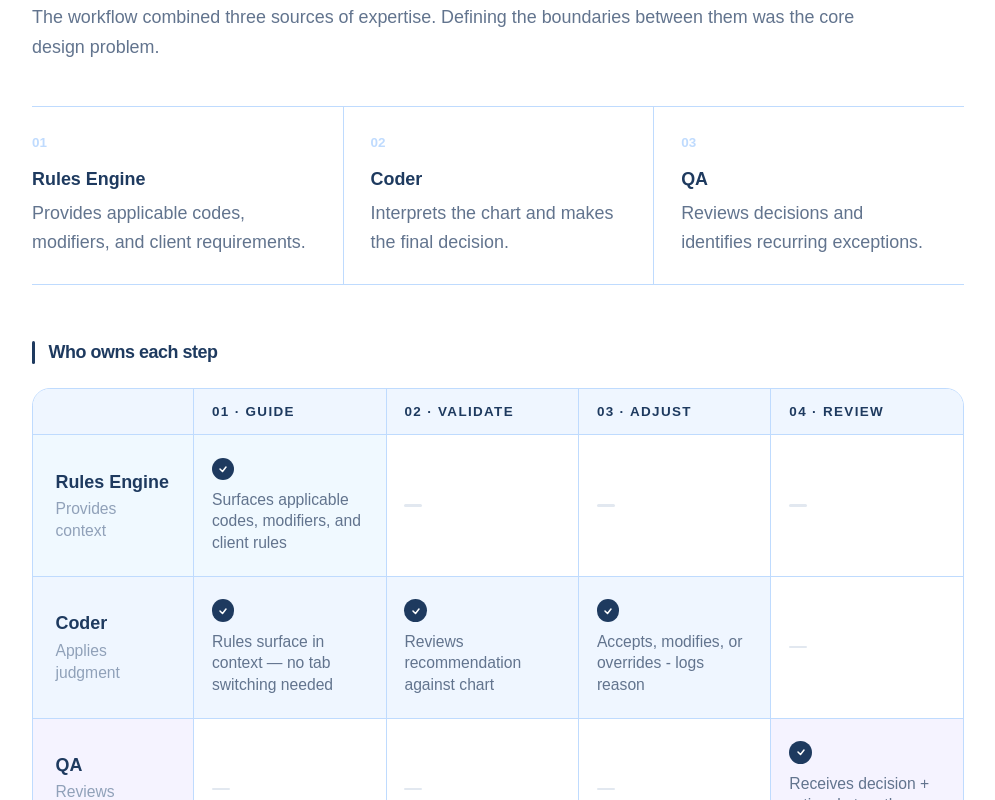
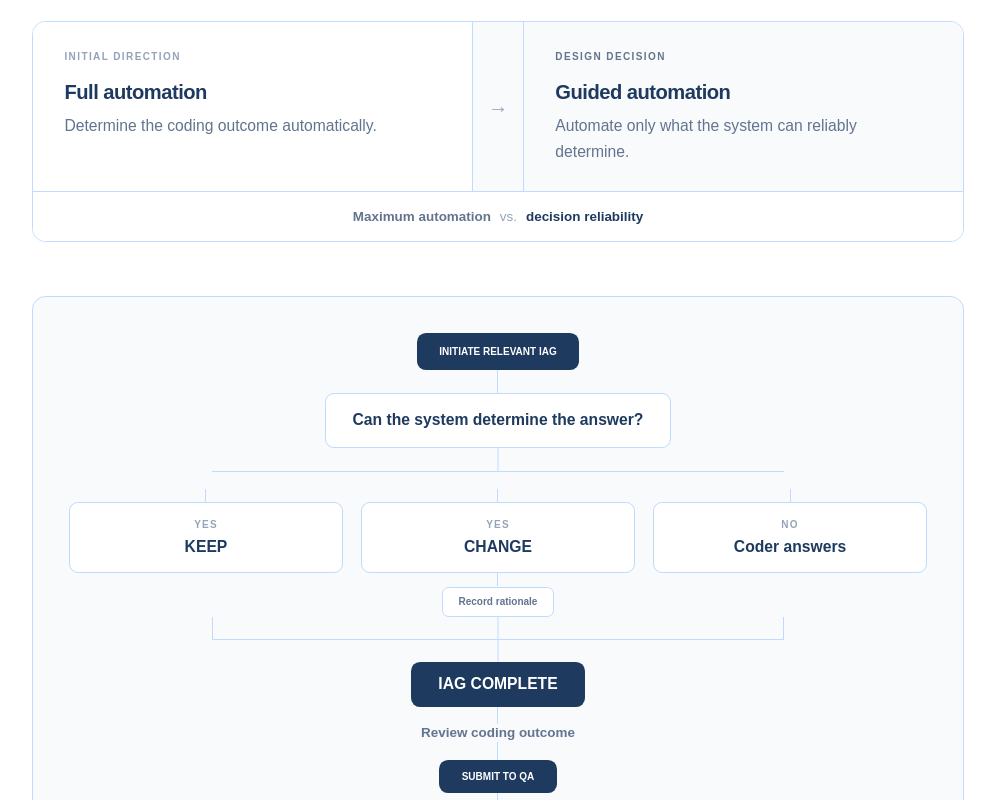
Before and after one commit to tathedrachana1403/portfolio, a Next.js app: page /work/bpo-coding in a window 1280 px wide. Shown: the part 2940-3740 px from the top of the page, without its empty margins (142-1137 px from the left). Built offline with nearby package versions, Linux system fonts and the light colour scheme.

Commit message:
user flow

```diff
--- a/app/work/bpo-coding/page.tsx
+++ b/app/work/bpo-coding/page.tsx
@@ -438,7 +438,7 @@ export default function BPOCoding() {
       },
       {
         number: "03",
-        title: "Reduce manual decisions",
+        title: "Automate clear-cut answers",
         body: "Provide direct answers where the rules allow the system to determine them.",
       },
       {
@@ -481,244 +481,429 @@ export default function BPOCoding() {
   </div>
 </section>
 
-        {/* §04 DECISION ARCHITECTURE */}
+       {/* ═══════════════════════════════════════════════════════════════
+    04 — DECISION ARCHITECTURE
+═══════════════════════════════════════════════════════════════ */}
+<section
+  className="w-full"
+  style={{ color: DARK }}
+>
+
+  {/* FULL-WIDTH SECTION DIVIDER */}
   <div
-          className="max-w-4xl mx-auto px-8 py-16"
-          style={{ borderBottom: `1px solid ${BORDER}` }}
-        >
-          <ChapterHeader
-            number="04"
-            label="Decision Architecture"
-            heading="What should the system own, and what should remain with the expert?"
-            sub="The workflow combined three sources of expertise. Defining the boundaries between them was the core design problem."
+    className="w-full"
+    style={{
+      height: "1px",
+      backgroundColor: BORDER,
+    }}
   />
 
-          {/* Three roles — open grid */}
+  {/* CONTENT */}
+  <div className="max-w-4xl mx-auto px-8 pt-16 pb-20">
+
+    {/* SECTION LABEL */}
+    <p
+      className="text-xs font-black tracking-[0.14em] uppercase mb-5"
+      style={{ color: "#64748b" }}
+    >
+      04 — Decision Architecture
+    </p>
+
+    {/* CORE DECISION */}
+    <h2 className="text-3xl md:text-4xl font-black leading-[1.12] tracking-tight mb-10">
+      The system answers what it can determine;
+      <span style={{ color: "#64748b" }}>
+        {" "}the coder provides the missing context.
+      </span>
+    </h2>
+
+
+    {/* INITIAL → DESIGN DECISION */}
     <div
-            className="grid grid-cols-3 gap-0 mb-12"
+      className="w-full mb-12 rounded-xl overflow-hidden"
+      style={{
+        border: `1px solid ${BORDER}`,
+      }}
+    >
+
+      <div className="grid grid-cols-1 md:grid-cols-[1fr_52px_1fr]">
+
+        {/* INITIAL DIRECTION */}
+        <div className="px-7 py-6 bg-white">
+
+          <p
+            className="text-[10px] font-black tracking-[0.14em] uppercase mb-3"
+            style={{ color: "#94a3b8" }}
+          >
+            Initial direction
+          </p>
+
+          <h3 className="text-lg font-black tracking-tight mb-1">
+            Full automation
+          </h3>
+
+          <p className="text-sm text-slate-500 leading-relaxed">
+            Determine the coding outcome automatically.
+          </p>
+
+        </div>
+
+
+        {/* ARROW */}
+        <div
+          className="hidden md:flex items-center justify-center"
+          style={{
+            backgroundColor: "#f8fafc",
+            borderLeft: `1px solid ${BORDER}`,
+            borderRight: `1px solid ${BORDER}`,
+          }}
+        >
+          <span
+            className="text-lg"
+            style={{ color: "#94a3b8" }}
+          >
+            →
+          </span>
+        </div>
+
+
+        {/* DESIGN DECISION */}
+        <div
+          className="px-7 py-6"
+          style={{
+            backgroundColor: "#f8fafc",
+          }}
+        >
+
+          <p
+            className="text-[10px] font-black tracking-[0.14em] uppercase mb-3"
+            style={{ color: "#64748b" }}
+          >
+            Design decision
+          </p>
+
+          <h3 className="text-lg font-black tracking-tight mb-1">
+            Guided automation
+          </h3>
+
+          <p className="text-sm text-slate-500 leading-relaxed">
+            Automate only what the system can reliably determine.
+          </p>
+
+        </div>
+
+      </div>
+
+
+      {/* TRADE-OFF */}
+      <div
+        className="px-7 py-3.5 flex items-center justify-center"
         style={{
           borderTop: `1px solid ${BORDER}`,
-              borderBottom: `1px solid ${BORDER}`,
+          backgroundColor: "#fff",
         }}
       >
-            {[
-              {
-                title: "Rules Engine",
-                body: "Provides applicable codes, modifiers, and client requirements.",
-                n: "01",
-              },
-              {
-                title: "Coder",
-                body: "Interprets the chart and makes the final decision.",
-                n: "02",
-              },
-              {
-                title: "QA",
-                body: "Reviews decisions and identifies recurring exceptions.",
-                n: "03",
-              },
-            ].map((r, i) => (
+        <p className="text-xs font-bold text-slate-500">
+          Maximum automation
+          <span
+            className="mx-2 font-normal"
+            style={{ color: "#94a3b8" }}
+          >
+            vs.
+          </span>
+          <span style={{ color: DARK }}>
+            decision reliability
+          </span>
+        </p>
+      </div>
+
+    </div>
+
+
+    {/* WORKFLOW */}
     <div
-                key={r.title}
-                className="py-6 pr-6"
+      className="w-full rounded-xl px-6 md:px-8 py-8"
       style={{
-                  borderLeft: i > 0 ? `1px solid ${BORDER}` : "none",
-                  paddingLeft: i > 0 ? "1.5rem" : 0,
+        backgroundColor: "#f8fafc",
+        border: `1px solid ${BORDER}`,
       }}
     >
-                <p
-                  className="text-xs font-black tabular-nums mb-3"
-                  style={{ color: BORDER }}
+
+      {/* INITIATE */}
+      <div className="flex justify-center">
+
+        <div
+          className="px-5 py-2.5 rounded-lg text-[10px] font-black"
+          style={{
+            backgroundColor: DARK,
+            color: "#fff",
+          }}
         >
-                  {r.n}
-                </p>
-                <p
-                  className="text-base font-black mb-1.5"
-                  style={{ color: DARK }}
+          INITIATE RELEVANT IAG
+        </div>
+
+      </div>
+
+
+      {/* CONNECTOR */}
+      <div
+        className="w-px h-5 mx-auto"
+        style={{ backgroundColor: BORDER }}
+      />
+
+
+      {/* QUESTION */}
+      <div className="flex justify-center">
+
+        <div
+          className="px-6 py-3.5 rounded-lg bg-white text-center"
+          style={{
+            border: `1px solid ${BORDER}`,
+          }}
         >
-                  {r.title}
-                </p>
-                <p className="text-base text-slate-500 leading-relaxed">
-                  {r.body}
+          <p className="text-sm font-black">
+            Can the system determine the answer?
           </p>
         </div>
-            ))}
+
       </div>
 
-          <div className="flex items-center gap-3 mb-5">
+
+      {/* SPLIT */}
+      <div className="relative max-w-3xl mx-auto h-9">
+
         <div
-              className="w-[3px] h-5 rounded-full shrink-0"
-              style={{ backgroundColor: DARK }}
+          className="absolute left-1/2 -translate-x-1/2 top-0 w-px h-5"
+          style={{ backgroundColor: BORDER }}
         />
-            <h3
-              className="text-base font-bold tracking-tight"
-              style={{ color: DARK }}
-            >
-              Who owns each step
-            </h3>
+
+        <div
+          className="absolute left-[16.66%] right-[16.66%] top-5 h-px"
+          style={{ backgroundColor: BORDER }}
+        />
+
       </div>
+
+
+      {/* BRANCHES */}
+      <div className="grid grid-cols-1 md:grid-cols-3 gap-4 max-w-3xl mx-auto">
+
+        {/* KEEP */}
+        <div className="text-center">
+
           <div
-            className="rounded-2xl overflow-hidden mb-10"
+            className="mx-auto w-px h-3"
+            style={{ backgroundColor: BORDER }}
+          />
+
+          <div
+            className="px-5 py-3 rounded-lg bg-white"
             style={{ border: `1px solid ${BORDER}` }}
           >
+            <p
+              className="text-[10px] font-black tracking-[0.12em] uppercase mb-1"
+              style={{ color: "#94a3b8" }}
+            >
+              YES
+            </p>
+
+            <p className="text-sm font-black">
+              KEEP
+            </p>
+          </div>
+
+        </div>
+
+
+        {/* CHANGE */}
+        <div className="text-center">
+
           <div
-              className="grid grid-cols-[160px_1fr_1fr_1fr_1fr]"
+            className="mx-auto w-px h-3"
+            style={{ backgroundColor: BORDER }}
+          />
+
+          <div
+            className="px-5 py-3 rounded-lg bg-white"
+            style={{ border: `1px solid ${BORDER}` }}
+          >
+            <p
+              className="text-[10px] font-black tracking-[0.12em] uppercase mb-1"
+              style={{ color: "#94a3b8" }}
+            >
+              YES
+            </p>
+
+            <p className="text-sm font-black">
+              CHANGE
+            </p>
+          </div>
+
+          <div
+            className="mx-auto w-px h-3"
+            style={{ backgroundColor: BORDER }}
+          />
+
+          <div
+            className="inline-flex px-3.5 py-1.5 rounded-md bg-white"
+            style={{ border: `1px solid ${BORDER}` }}
+          >
+            <span className="text-[10px] font-bold text-slate-500">
+              Record rationale
+            </span>
+          </div>
+
+        </div>
+
+
+        {/* CODER */}
+        <div className="text-center">
+
+          <div
+            className="mx-auto w-px h-3"
+            style={{ backgroundColor: BORDER }}
+          />
+
+          <div
+            className="px-5 py-3 rounded-lg bg-white"
+            style={{ border: `1px solid ${BORDER}` }}
+          >
+            <p
+              className="text-[10px] font-black tracking-[0.12em] uppercase mb-1"
+              style={{ color: "#94a3b8" }}
+            >
+              NO
+            </p>
+
+            <p className="text-sm font-black">
+              Coder answers
+            </p>
+          </div>
+
+        </div>
+
+      </div>
+
+
+      {/* MERGE */}
+      <div className="relative max-w-3xl mx-auto h-10">
+
+        <div
+          className="absolute left-[16.66%] top-0 w-px h-5"
+          style={{ backgroundColor: BORDER }}
+        />
+
+        <div
+          className="absolute left-1/2 -translate-x-1/2 top-0 w-px h-5"
+          style={{ backgroundColor: BORDER }}
+        />
+
+        <div
+          className="absolute right-[16.66%] top-0 w-px h-5"
+          style={{ backgroundColor: BORDER }}
+        />
+
+        <div
+          className="absolute left-[16.66%] right-[16.66%] top-5 h-px"
+          style={{ backgroundColor: BORDER }}
+        />
+
+        <div
+          className="absolute left-1/2 -translate-x-1/2 top-5 w-px h-5"
+          style={{ backgroundColor: BORDER }}
+        />
+
+      </div>
+
+
+      {/* IAG COMPLETE */}
+      <div className="flex justify-center">
+
+        <div
+          className="px-6 py-2.5 rounded-lg text-sm font-black"
           style={{
-                backgroundColor: SOFT,
-                borderBottom: `1px solid ${BORDER}`,
+            backgroundColor: DARK,
+            color: "#fff",
           }}
         >
-              <div className="px-5 py-3" />
-              {[
-                "01 · Guide",
-                "02 · Validate",
-                "03 · Adjust",
-                "04 · Review",
-              ].map((h) => (
+          IAG COMPLETE
+        </div>
+
+      </div>
+
+
+      {/* QA */}
+      <div className="flex flex-col items-center">
+
         <div
-                  key={h}
-                  className="px-4 py-3 text-xs font-black tracking-[0.1em] uppercase"
-                  style={{ color: DARK, borderLeft: `1px solid ${BORDER}` }}
-                >
-                  {h}
-                </div>
-              ))}
-            </div>
-            {[
-              {
-                actor: "Rules Engine",
-                role: "Provides context",
-                cells: [true, false, false, false],
-                desc: [
-                  "Surfaces applicable codes, modifiers, and client rules",
-                  null,
-                  null,
-                  null,
-                ],
-              },
-              {
-                actor: "Coder",
-                role: "Applies judgment",
-                cells: [true, true, true, false],
-                desc: [
-                  "Rules surface in context — no tab switching needed",
-                  "Reviews recommendation against chart",
-                  "Accepts, modifies, or overrides - logs reason",
-                  null,
-                ],
-              },
-              {
-                actor: "QA",
-                role: "Reviews decisions",
-                cells: [false, false, false, true],
-                desc: [
-                  null,
-                  null,
-                  null,
-                  "Receives decision + rationale together - no reconstruction",
-                ],
-              },
-            ].map((row, ri) => (
+          className="w-px h-4"
+          style={{ backgroundColor: BORDER }}
+        />
+
+        <p className="text-xs font-bold text-slate-500">
+          Review coding outcome
+        </p>
+
         <div
-                key={row.actor}
-                className="grid grid-cols-[160px_1fr_1fr_1fr_1fr]"
+          className="w-px h-4"
+          style={{ backgroundColor: BORDER }}
+        />
+
+        <div
+          className="px-5 py-2 rounded-lg text-[10px] font-black"
           style={{
-                  borderTop: ri > 0 ? `1px solid ${BORDER}` : undefined,
+            backgroundColor: DARK,
+            color: "#fff",
           }}
         >
+          SUBMIT TO QA
+        </div>
+
         <div
-                  className="px-5 py-5 flex flex-col justify-center"
+          className="w-px h-4"
+          style={{ backgroundColor: BORDER }}
+        />
+
+        <p
+          className="text-[10px] font-black tracking-[0.12em] uppercase"
+          style={{ color: "#64748b" }}
+        >
+          QA REVIEW
+        </p>
+
+        <p className="text-sm font-black mt-1">
+          Reviews the final decision and rationale.
+        </p>
+
+      </div>
+
+    </div>
+
+
+    {/* FUTURE DIRECTION */}
+    <div
+      className="mt-12 pt-7 w-full"
       style={{
-                    backgroundColor:
-                      ri === 0 ? "#f0f9ff" : ri === 1 ? SOFT : "#f5f3ff",
-                  }}
-                >
-                  <p
-                    className="text-base font-bold mb-0.5"
-                    style={{ color: DARK }}
-                  >
-                    {row.actor}
-                  </p>
-                  <p className="text-sm text-slate-400">{row.role}</p>
-                </div>
-                {row.cells.map((active, ci) => (
-                  <div
-                    key={ci}
-                    className="px-4 py-5 flex flex-col justify-center"
-                    style={{
-                      borderLeft: `1px solid ${BORDER}`,
-                      backgroundColor: active
-                        ? ri === 0
-                          ? "#f0f9ff"
-                          : ri === 1
-                            ? SOFT
-                            : "#f5f3ff"
-                        : "white",
-                    }}
-                  >
-                    {active ? (
-                      <>
-                        <div
-                          className="w-5 h-5 rounded-full flex items-center justify-center mb-2 shrink-0"
-                          style={{ backgroundColor: DARK }}
-                        >
-                          <svg
-                            width="10"
-                            height="10"
-                            viewBox="0 0 10 10"
-                            fill="none"
-                          >
-                            <path
-                              d="M2 5l2.5 2.5L8 3"
-                              stroke="white"
-                              strokeWidth="1.5"
-                              strokeLinecap="round"
-                              strokeLinejoin="round"
-                            />
-                          </svg>
-                        </div>
-                        <p className="text-sm text-slate-500 leading-snug">
-                          {row.desc[ci]}
-                        </p>
-                      </>
-                    ) : (
-                      <div
-                        className="w-4 h-0.5 rounded-full"
-                        style={{ backgroundColor: "#e2e8f0" }}
-                      />
-                    )}
-                  </div>
-                ))}
-              </div>
-            ))}
-            <div
-              className="px-5 py-3 text-sm text-slate-400 italic"
-              style={{
-                backgroundColor: SOFT,
         borderTop: `1px solid ${BORDER}`,
       }}
     >
-              QA receives the recommendation, final decision, and rationale
-              together — no reconstruction needed.
-            </div>
+
+      <p
+        className="text-xs font-black tracking-[0.14em] uppercase mb-3"
+        style={{ color: "#64748b" }}
+      >
+        Future direction
+      </p>
+
+      <p className="text-base md:text-lg font-bold leading-relaxed max-w-3xl">
+        Coder decisions give the system structured feedback, allowing it to
+        determine more answers over time and gradually increase automation.
+      </p>
+
     </div>
 
-          <div
-            className="rounded-2xl px-8 py-6"
-            style={{ backgroundColor: DARK, boxShadow: DARK_SHADOW }}
-          >
-            <p
-              className="text-sm font-bold tracking-[0.16em] uppercase mb-3"
-              style={{ color: MUTED }}
-            >
-              Design principle
-            </p>
-            <p className="text-white text-xl font-semibold leading-relaxed">
-              Automate what is repetitive. Preserve what requires judgment.
-              Capture what requires accountability.
-            </p>
   </div>
-        </div>
+</section>
 
         {/* §05 INTERACTION DESIGN */}
         <div
```
Lines whose indentation alone changed are shown as unchanged.
